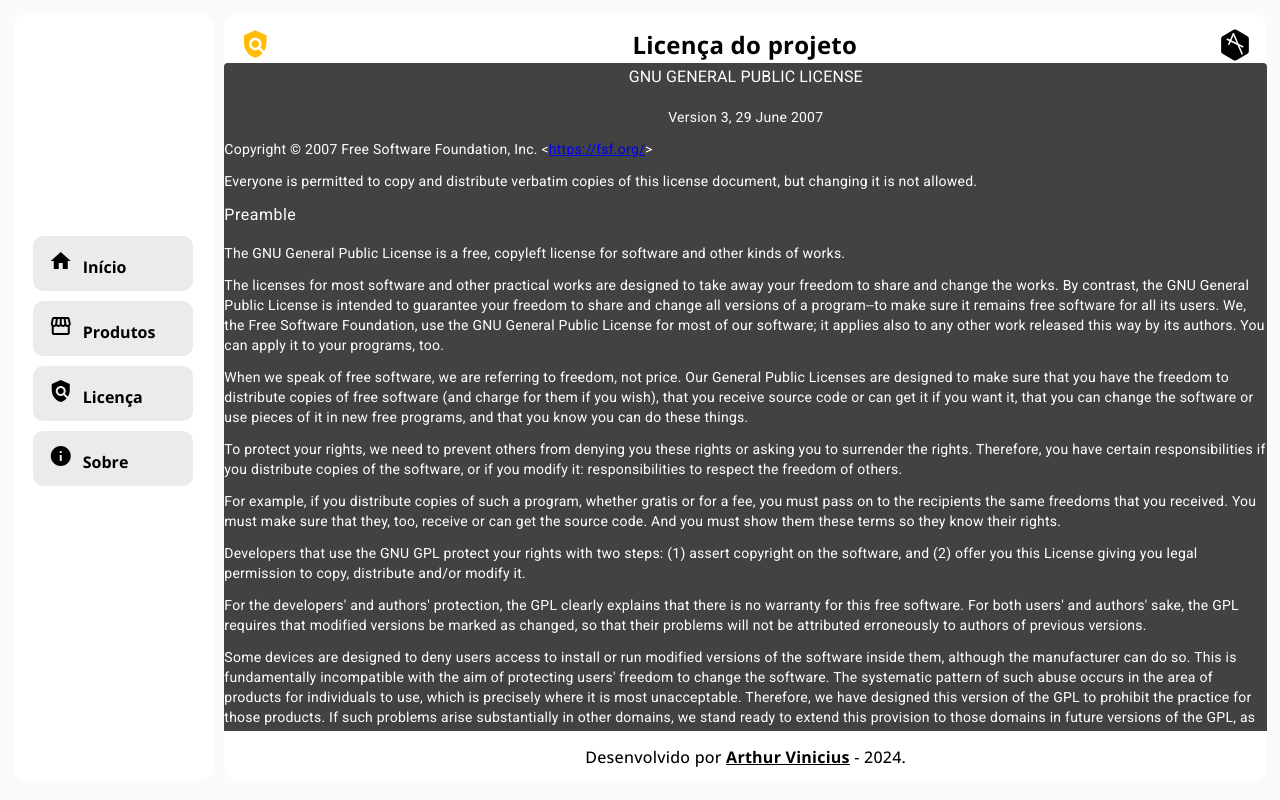
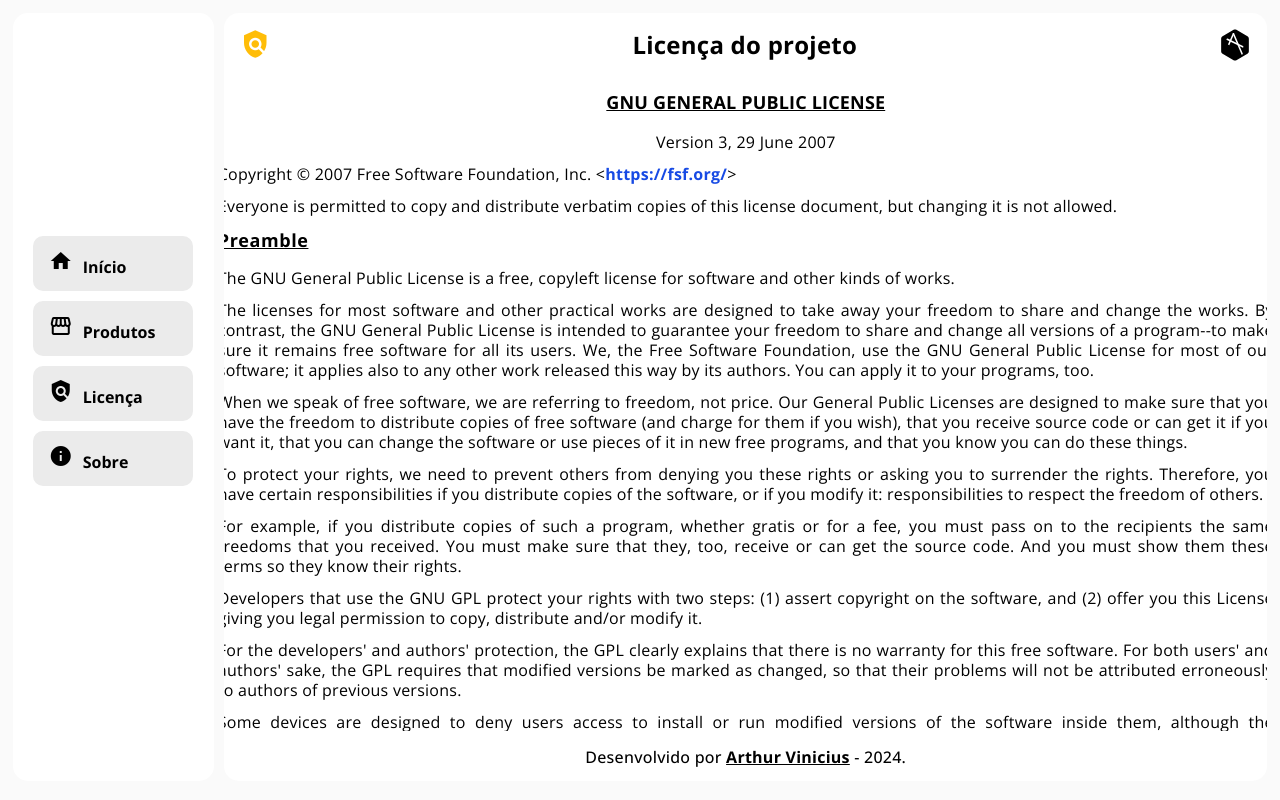
Before and after one commit to ArthurViniciusL/ARTHUR-CRUD-ANGULAR, an Angular app in the folder crud/frontend/: page /license in a window 1280 px wide. Built offline with nearby package versions, Linux system fonts and the light colour scheme.

Commit message:
Estilização da licença

```diff
--- a/crud/frontend/src/app/views/home/home.component.css
+++ b/crud/frontend/src/app/views/home/home.component.css
@@ -1,17 +1,8 @@
-.container-home {
-    width: 165vh;
-    height: 85vh;
-    display: flex;
-    align-items: center;
-    justify-content: center;
-
-    /* border: red solid 1px; */
-}
 
 mat-card {
     margin: 0;
     box-shadow: none;
-    background-color: transparent;
+    background: transparent;
 
     display: flex;
     flex-direction: row;
--- a/crud/frontend/src/app/views/home/home.component.html
+++ b/crud/frontend/src/app/views/home/home.component.html
@@ -1,4 +1,4 @@
-<div class="container-home">
+<div class="container-view">
     <mat-card class="home mat-elevaion-z0">
         <mat-card-title class="container-title">
             Olá, bem vindo ao meu sistema CRUD feito com Angular 12.
--- a/crud/frontend/src/app/views/license/license.component.css
+++ b/crud/frontend/src/app/views/license/license.component.css
@@ -1,8 +1,38 @@
-span {
+mat-card {
+    margin-top: 25px;
+    background: transparent;
+}
+.container-license {
+    width: 80%;
+    overflow: auto;
+    text-align: justify;
+    margin-bottom: 25px;
+}
+.container-license::-webkit-scrollbar {
+    display: none;
+}
+.license {
     overflow: hidden;
+    font-size: medium;
+    font-family: var(--crudFontStyle);
+    color: var(--crudTextColor);
 }
 
 /* ocultar a barra de rolagem do navegador */
-span::-webkit-scrollbar {
+.license::-webkit-scrollbar {
     display: none;
 }
+
+h1,h2,h3,h4,h5,h6 {
+    font-family: var(--crudFontStyle);
+    text-decoration: underline;
+    font-weight: bold;
+    font-size: large;
+    text-transform: capitalize;
+}
+
+a {
+    font-weight: bold;
+    text-decoration: none;
+    color: var(--crudIconViewBlue);
+}
--- a/crud/frontend/src/app/views/license/license.component.html
+++ b/crud/frontend/src/app/views/license/license.component.html
@@ -1,5 +1,6 @@
-<mat-card>
-    <span>
+<mat-card class="container-view">
+    <div class="container-license">
+        <span class="license">
             <h3 style="text-align: center;">GNU GENERAL PUBLIC LICENSE</h3>
             <p style="text-align: center;">Version 3, 29 June 2007</p>
 
@@ -687,4 +688,6 @@ under certain conditions; type `show c' for details.
                     href="https://www.gnu.org/licenses/why-not-lgpl.html">https://www.gnu.org/licenses/why-not-lgpl.html</a>&gt;.
             </p>
         </span>
+
+    </div>
 </mat-card>
--- a/crud/frontend/src/app/views/license/license.component.ts
+++ b/crud/frontend/src/app/views/license/license.component.ts
@@ -4,7 +4,7 @@ import { HeaderService } from '../../components/template/header/header.service';
 @Component({
   selector: 'app-license',
   templateUrl: './license.component.html',
-  styleUrl: './license.component.css'
+  styleUrls: ['./license.component.css', '/src/styles.css']
 })
 export class LicenseComponent {
 
--- a/crud/frontend/src/styles.css
+++ b/crud/frontend/src/styles.css
@@ -34,8 +34,18 @@ html {
     justify-content: center;
 
 }
+
 mat-card {
     box-shadow: none;
+}
+
+.container-view {
+    width: 165vh;
+    height: 85vh;
+    display: flex;
+    align-items: center;
+    justify-content: center;
+    /* border: red solid 1px; */
 }
 
 body {
```
Lines whose indentation alone changed are shown as unchanged.
